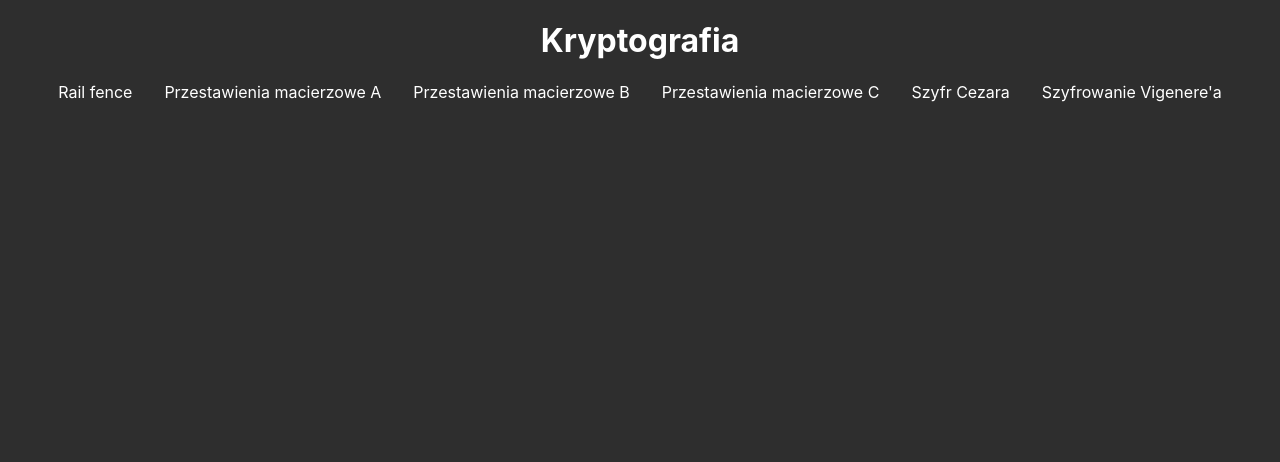
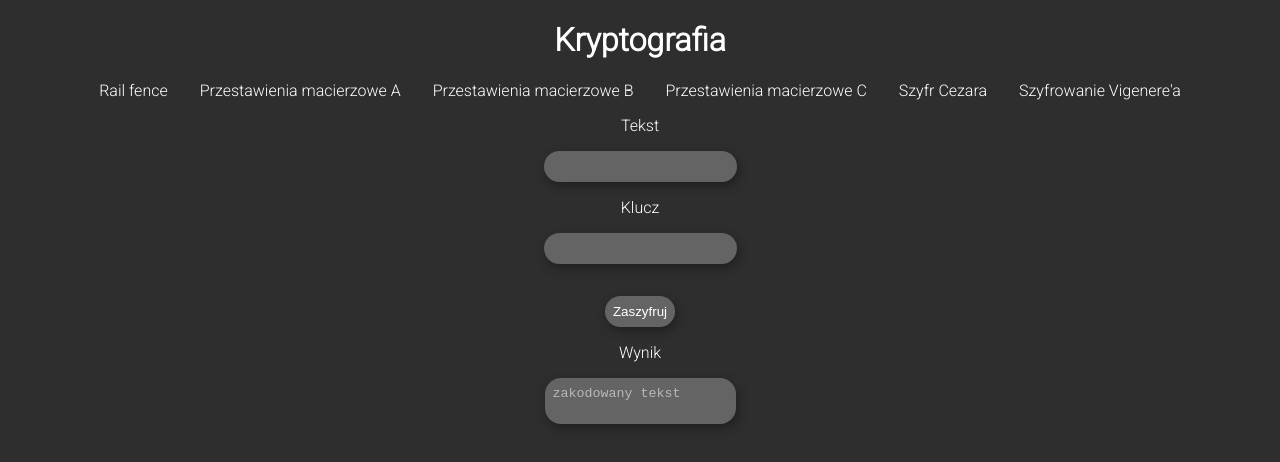
Before and after one commit to raczylos/Modu-y-kryptograficzne, a React (Create React App) app in the folder kryptografia/: page /vigenere in a window 1280 px wide. Shown: the top 462 px of the page. Built offline with nearby package versions, Linux system fonts and the light colour scheme.

Commit message:
add vigenere, css styles

```diff
--- a/kryptografia/src/App.css
+++ b/kryptografia/src/App.css
@@ -1,5 +1,8 @@
+@import url('https://fonts.googleapis.com/css2?family=Roboto:wght@300&display=swap');
+
 body {
     background: rgb(46, 46, 46);
+    font-family: 'Roboto', sans-serif;
 }
 a, h1, div, span, p {
     color: white;
@@ -8,6 +11,32 @@ a:hover {
     color:gray;
 }
 
+.form {
+    margin: 1rem;
+    display: flex;
+    flex-direction: column;
+    align-items: center;
+    color: white;
+}
+
+input, button, output, textarea {
+    color: white;
+    padding: 0.5rem;
+    margin: 1rem;
+    background-color: rgb(100, 100, 100);
+    resize: none;
+    border-radius: 1rem;
+    box-shadow: 2px 4px 10px rgb(32, 32, 32);
+    border: none;
+}
+::placeholder {
+    color:rgb(184, 184, 184);
+}
+
+input:focus {
+    outline: none;
+}
+
 .App {
   text-align: center;
 }
--- a/kryptografia/src/Home.js
+++ b/kryptografia/src/Home.js
@@ -1,6 +1,7 @@
 import React from 'react';
 import Navbar from './Navbar';
 import { Routes, Route } from 'react-router-dom'
+import Vigenere from './Vigenere';
 
 function Home() {
     return (
@@ -13,7 +14,7 @@ function Home() {
                 <Route path="/macierzoweB" element={<div />}></Route>
                 <Route path="/macierzoweC" element={<div />}></Route>
                 <Route path="/cezar" element={<div />}></Route>
-                <Route path="/vigenere" element={<div />}></Route>
+                <Route path="/vigenere" element={<Vigenere />}></Route>
             </Routes>
         </div>
     )
--- /dev/null
+++ b/kryptografia/src/Vigenere.js
@@ -0,0 +1,40 @@
+import React, { useState } from 'react';
+function Vigenere() {
+    const [input, setInput] = useState('')
+    const [key, setKey] = useState('')
+    const [encoded, setEncoded] = useState('')
+    const vigCipher = (input, key) => {
+        let keyIdx = 0
+        let keyLen = key.length
+        let encodedResult = ""
+        let shift = 0
+        const base = ('z'.charCodeAt() - 'a'.charCodeAt() + 1)
+        let inputLen = input.length
+        for(let i = 0; i < inputLen; i++) {
+            const regex = /^[a-zA-Z]*$/
+            if(!regex.test(input[i])) {
+                encodedResult += input[i]
+                continue
+            }
+            shift = key[keyIdx].toLowerCase().charCodeAt() - 'a'.charCodeAt()
+            let newLetterCode = (input[i].toLowerCase().charCodeAt() - 'a'.charCodeAt() + shift) % base + 'a'.charCodeAt()
+            encodedResult += String.fromCharCode(newLetterCode)
+            keyIdx = (keyIdx + 1) % keyLen
+        }
+        setEncoded(encodedResult)
+        return encodedResult
+    }
+    return (
+        <div className='form'>
+            <label>Tekst</label>
+            <input type="text" onChange={(e) => {setInput(e.target.value)}}></input>
+            <label>Klucz</label>
+            <input type="text" onChange={(e) => {setKey(e.target.value)}}></input>
+            <button onClick={() => {vigCipher(input, key)}}>Zaszyfruj</button>
+            <label>Wynik</label>
+            <textarea disabled id="encoded-text" placeholder="zakodowany tekst" value={encoded}></textarea>
+        </div>
+    )
+}
+
+export default Vigenere
```
